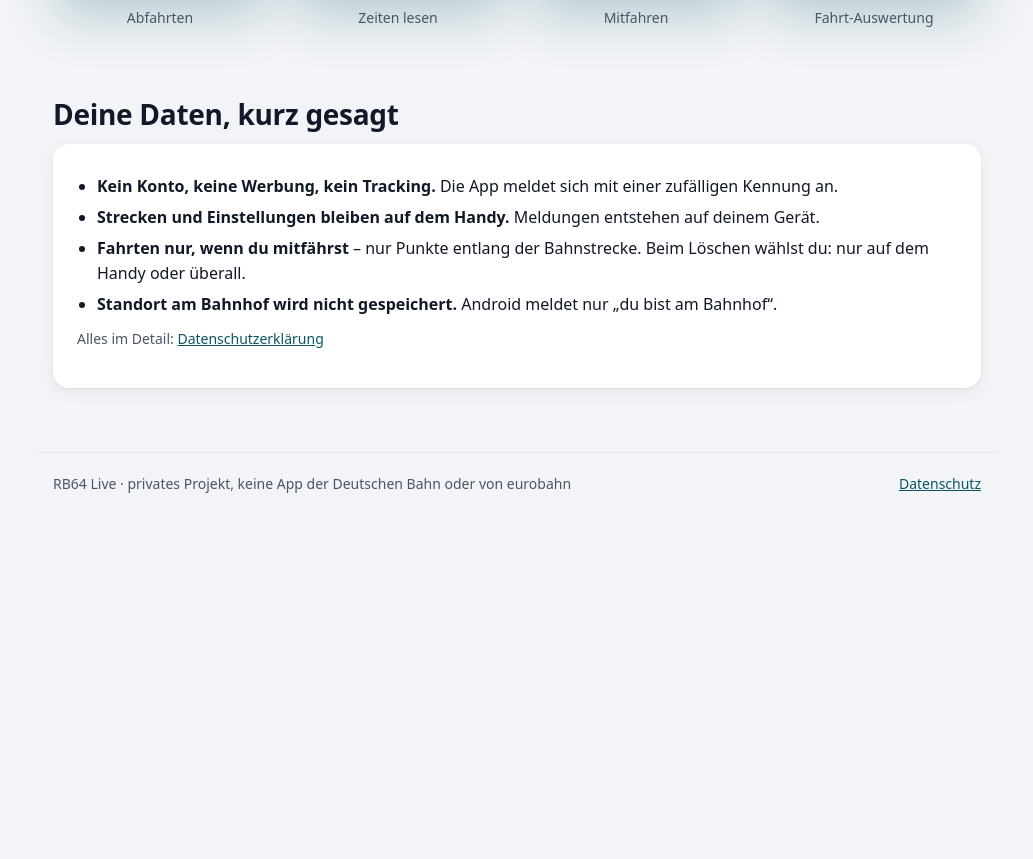
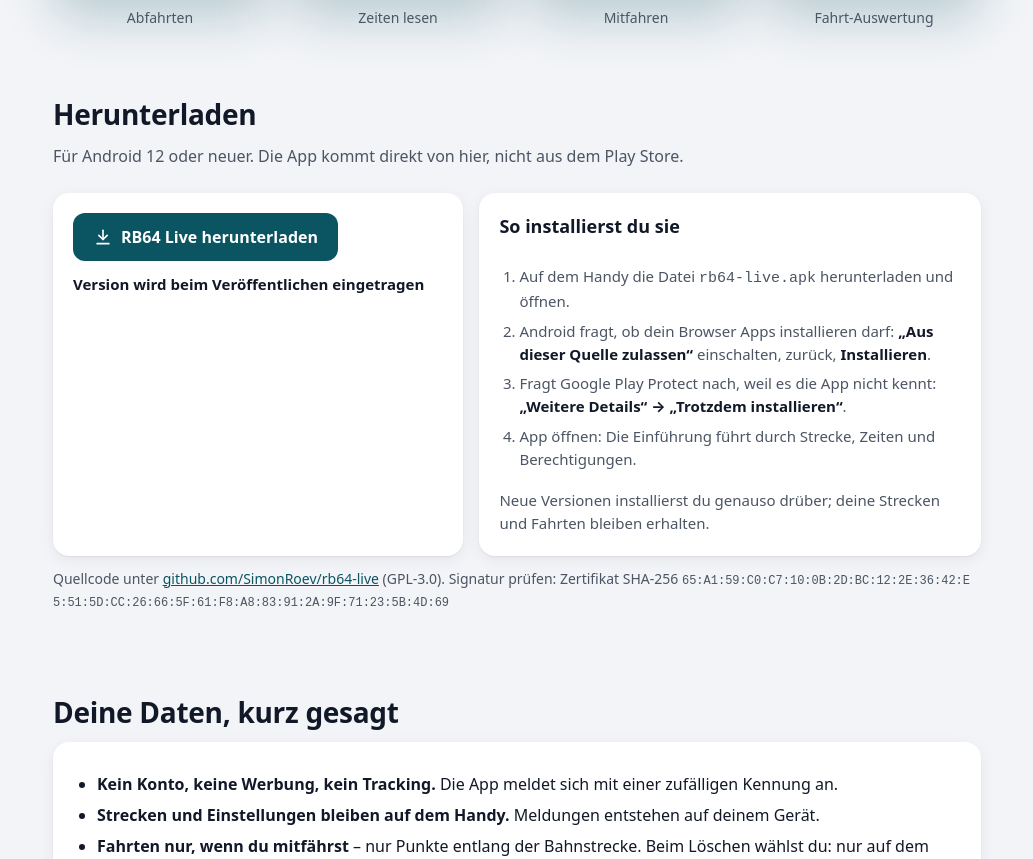
Before and after one commit to SimonRoev/rb64-live, a plain HTML site: page docs/index.html in a window 1280 px wide. Shown: the part 1941-2800 px from the top of the page, without its empty margins (123-1156 px from the left). Before the commit the page ends 2484 px from the top, so only its background shows below. Drawn offline with Linux system fonts and the light colour scheme.

Commit message:
Webseite nach docs/, GPL-3.0, Download-Bereich, README

```diff
--- a/index.html
+++ b/docs/index.html
@@ -33,10 +33,10 @@
       <p class="lead">RB64 Live zeigt Abfahrten der RB64 in Echtzeit, rechnet mit, wenn Züge an Kreuzungen aufeinander warten –
         und weiß dadurch oft früher als die Anzeige am Bahnsteig, wie spät es wird.</p>
       <div class="actions">
-        <a class="btn" href="#funktionen">Funktionen ansehen</a>
-        <a class="btn soft" href="datenschutz.html">Deine Daten</a>
+        <a class="btn" href="#download">App herunterladen</a>
+        <a class="btn soft" href="#funktionen">Funktionen ansehen</a>
       </div>
-      <p class="note">Ein privates Projekt, zurzeit im Test mit ein paar Pendlerinnen und Pendlern. Nicht im Play Store.</p>
+      <p class="note">Ein privates Projekt, zurzeit im Test mit ein paar Pendlerinnen und Pendlern. Nicht im Play Store, Android 12 oder neuer.</p>
     </div>
     <div class="phone"><img src="img/abfahrten.png" alt="Abfahrten Häger nach Münster Hbf: nächster Zug mit 8 Minuten Verspätung, darunter weitere Züge mit Grund der Verspätung" width="1080" height="2400"></div>
   </div>
@@ -89,6 +89,32 @@
     </div>
   </section>
 
+  <section id="download">
+    <h2>Herunterladen</h2>
+    <p class="sub">Für Android 12 oder neuer. Die App kommt direkt von hier, nicht aus dem Play Store.</p>
+    <div class="download">
+      <div class="card">
+        <a class="btn" href="download/rb64-live.apk" download>
+          <svg viewBox="0 0 24 24" width="20" height="20" fill="none" stroke="currentColor" stroke-width="2" stroke-linecap="round" stroke-linejoin="round" aria-hidden="true"><path d="M12 4v11"/><path d="M7 10l5 5 5-5"/><path d="M5 20h14"/></svg>
+          RB64 Live herunterladen
+        </a>
+        <p class="release"><!--release--><span class="ver">Version wird beim Veröffentlichen eingetragen</span><!--/release--></p>
+      </div>
+      <div class="card">
+        <h3>So installierst du sie</h3>
+        <ol class="steps">
+          <li>Auf dem Handy die Datei <code>rb64-live.apk</code> herunterladen und öffnen.</li>
+          <li>Android fragt, ob dein Browser Apps installieren darf: <strong>„Aus dieser Quelle zulassen“</strong> einschalten, zurück, <strong>Installieren</strong>.</li>
+          <li>Fragt Google Play Protect nach, weil es die App nicht kennt: <strong>„Weitere Details“ → „Trotzdem installieren“</strong>.</li>
+          <li>App öffnen: Die Einführung führt durch Strecke, Zeiten und Berechtigungen.</li>
+        </ol>
+        <p class="note">Neue Versionen installierst du genauso drüber; deine Strecken und Fahrten bleiben erhalten.</p>
+      </div>
+    </div>
+    <p class="note">Quellcode unter <a href="https://github.com/SimonRoev/rb64-live">github.com/SimonRoev/rb64-live</a> (GPL-3.0).
+      Signatur prüfen: Zertifikat SHA-256 <code class="fp">65:A1:59:C0:C7:10:0B:2D:BC:12:2E:36:42:E5:51:5D:CC:26:66:5F:61:F8:A8:83:91:2A:9F:71:23:5B:4D:69</code></p>
+  </section>
+
   <section>
     <h2>Deine Daten, kurz gesagt</h2>
     <div class="privacy">
--- a/style.css
+++ b/docs/style.css
@@ -70,6 +70,17 @@ h2 { font-size: 28px; letter-spacing: -.01em; margin: 0 0 8px; }
 .shots .phone { padding: 7px; border-radius: 26px; }
 .shots .phone img { border-radius: 20px; }
 
+.download { display: grid; gap: 16px; grid-template-columns: .9fr 1.1fr; margin-bottom: 12px; }
+.download .card { display: flex; flex-direction: column; gap: 12px; }
+.download .btn { align-self: flex-start; }
+.release { margin: 0; display: flex; flex-direction: column; gap: 4px; font-size: 14px; color: var(--muted); }
+.release .ver { font-weight: 600; color: var(--text); }
+.release code, code.fp { font-size: 12px; word-break: break-all; }
+.steps { margin: 0; padding-left: 20px; color: var(--muted); font-size: 15px; }
+.steps li { margin: 6px 0; }
+.steps strong { color: var(--text); }
+@media (max-width: 760px) { .download { grid-template-columns: 1fr; } }
+
 .privacy { background: var(--surface); border-radius: 16px; padding: 24px; box-shadow: var(--shadow); }
 .privacy ul { margin: 0; padding-left: 20px; }
 .privacy li { margin: 6px 0; }
```
Also changed, not shown: docs/datenschutz.html (renamed from datenschutz.html), docs/img/abfahrten.png (renamed from img/abfahrten.png), docs/img/fahrt.png (renamed from img/fahrt.png), docs/img/mitfahren.png (renamed from img/mitfahren.png), docs/img/zeiten.png (renamed from img/zeiten.png), 3 other files.
